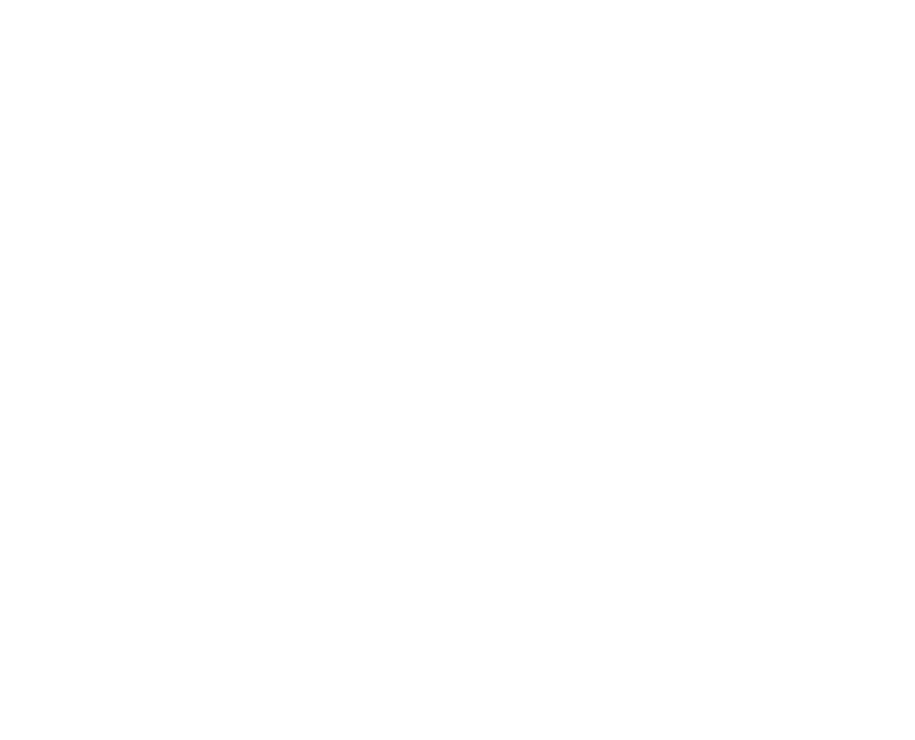
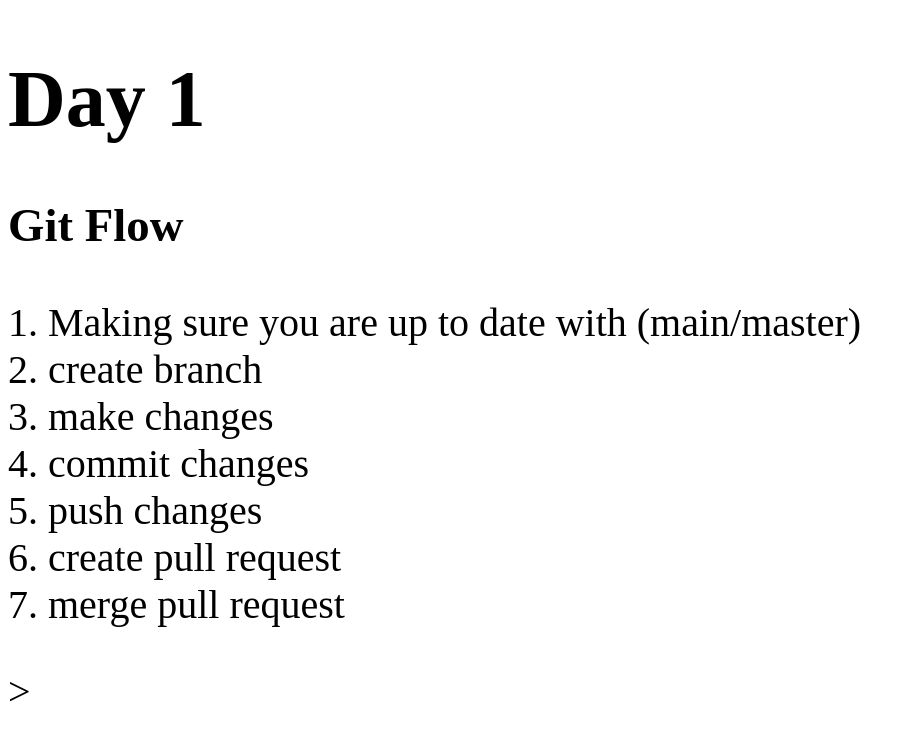
Before and after one commit to oribellojcg/mobile-friendly-practice, a plain HTML site: page index.html in a window 1280 px wide. Shown: the whole page, without its empty margins (0-915 px from the left). Drawn offline with Linux system fonts and the light colour scheme.

Commit message:
made changes

```diff
--- a/css/styles.css
+++ b/css/styles.css
@@ -0,0 +1,3 @@
+body {
+    font-size: 40px;
+}
--- a/index.html
+++ b/index.html
@@ -4,15 +4,22 @@
     <meta charset="UTF-8">
     <meta http-equiv="X-UA-ompatible" content="IE-edge">
     <meta name="Viewport" content="width=device-width, initial scale-1.0">
-   <link rel="stylesheet" href="">
+   <link rel="stylesheet" href="./css/styles.css">
    <title>Day 1</title>
 </head>
 <body>
-    <header></header>
-    <nav></nav>
-    <section></section>
-    <article></article>
-    <aside></aside>
-    <footer></footer>
+    <header>
+        <h1>Day 1</h1>
+        <h3>Git Flow</h3>
+    </header>
+    <ol>
+        <li>Making sure you are up to date with (main/master)</li>
+        <li>create branch</li>
+        <li>make changes</li>
+        <li>commit changes</li>
+        <li>push changes</li>
+        <li>create pull request</li>
+        <li>merge pull request</li>
+    </ol>>
 </body>
 </html>
```
